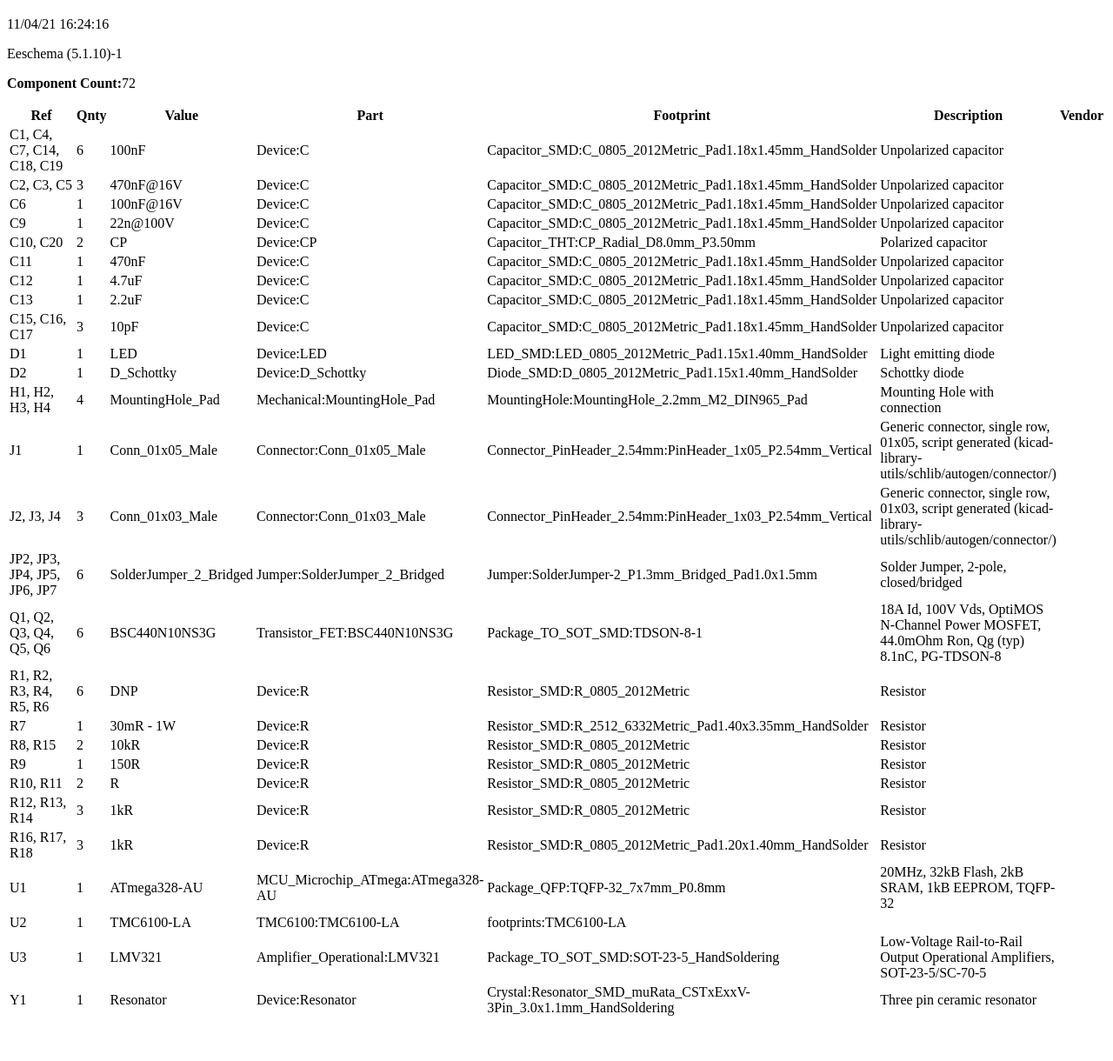
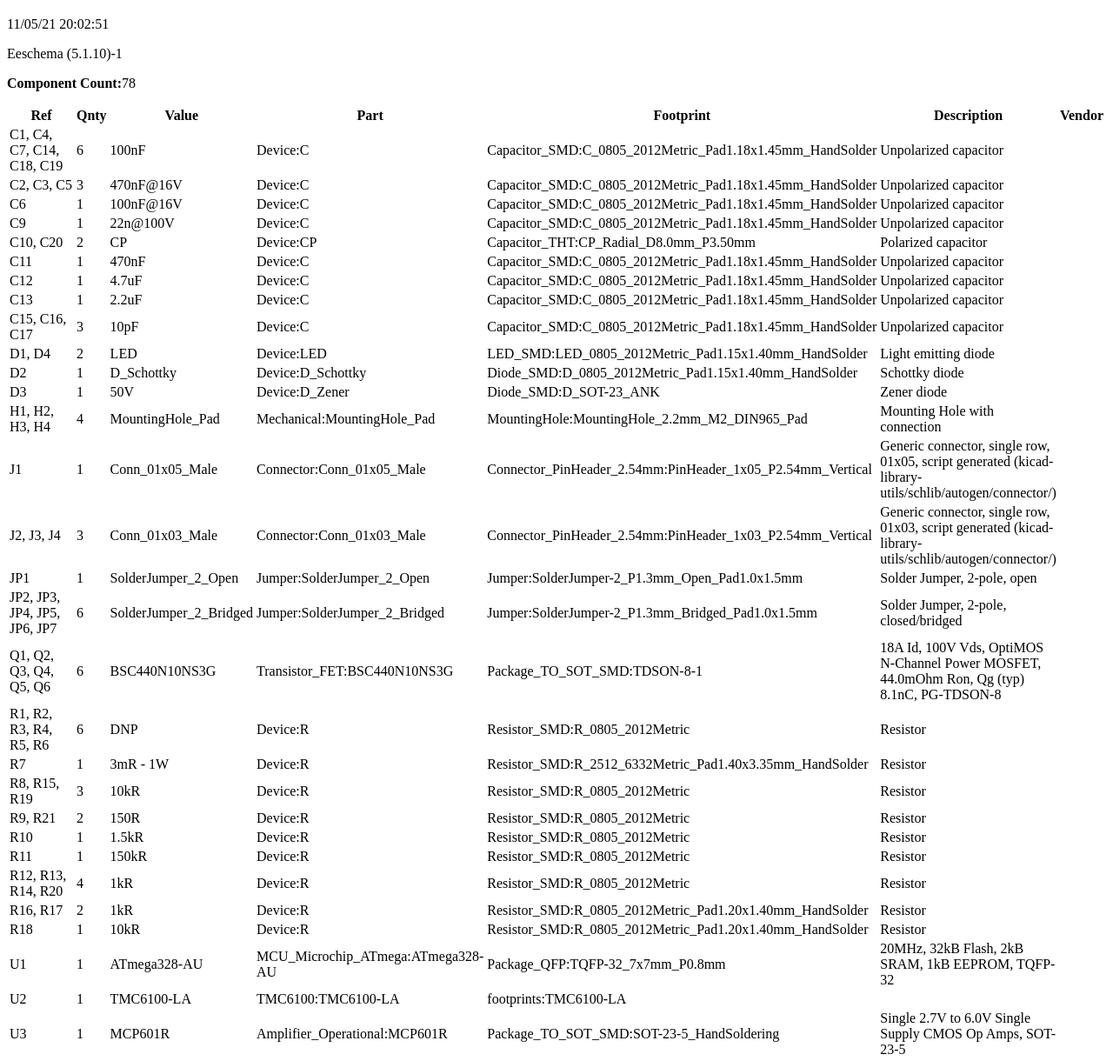
Before and after one commit to ClemensElflein/xESC, a plain HTML site: page PCB/xESC/xESC.html in a window 1280 px wide. Shown: the part 61-1281 px from the top of the page at 87% size. Before the commit the page ends 1240 px from the top, so only its background shows below. Drawn offline with Linux system fonts and the light colour scheme.

Commit message:
changed current sense amplifier to MCP601R, added values for current sense resistors

```diff
--- a/PCB/xESC/xESC.html
+++ b/PCB/xESC/xESC.html
@@ -8,9 +8,9 @@
     </head>
     <body>
     <h1>C:\Users\Clemens\Documents\GitHub\xESC\PCB\xESC\xESC.sch</h1>
-    <p>11/04/21 16:24:16</p>
+    <p>11/05/21 20:02:51</p>
     <p>Eeschema (5.1.10)-1</p>
-    <p><b>Component Count:</b>72</p>
+    <p><b>Component Count:</b>78</p>
     <table>
     <tr><th style='width:640px'>Ref</th><th>Qnty</th><th>Value</th><th>Part</th><th>Footprint</th><th>Description</th><th>Vendor</th></tr>
     <tr><td>C1, C4, C7, C14, C18, C19</td><td>6</td><td>100nF</td><td>Device:C</td><td>Capacitor_SMD:C_0805_2012Metric_Pad1.18x1.45mm_HandSolder</td><td>Unpolarized capacitor</td><td></td></tr>
@@ -22,23 +22,27 @@
     <tr><td>C12</td><td>1</td><td>4.7uF</td><td>Device:C</td><td>Capacitor_SMD:C_0805_2012Metric_Pad1.18x1.45mm_HandSolder</td><td>Unpolarized capacitor</td><td></td></tr>
     <tr><td>C13</td><td>1</td><td>2.2uF</td><td>Device:C</td><td>Capacitor_SMD:C_0805_2012Metric_Pad1.18x1.45mm_HandSolder</td><td>Unpolarized capacitor</td><td></td></tr>
     <tr><td>C15, C16, C17</td><td>3</td><td>10pF</td><td>Device:C</td><td>Capacitor_SMD:C_0805_2012Metric_Pad1.18x1.45mm_HandSolder</td><td>Unpolarized capacitor</td><td></td></tr>
-    <tr><td>D1</td><td>1</td><td>LED</td><td>Device:LED</td><td>LED_SMD:LED_0805_2012Metric_Pad1.15x1.40mm_HandSolder</td><td>Light emitting diode</td><td></td></tr>
+    <tr><td>D1, D4</td><td>2</td><td>LED</td><td>Device:LED</td><td>LED_SMD:LED_0805_2012Metric_Pad1.15x1.40mm_HandSolder</td><td>Light emitting diode</td><td></td></tr>
     <tr><td>D2</td><td>1</td><td>D_Schottky</td><td>Device:D_Schottky</td><td>Diode_SMD:D_0805_2012Metric_Pad1.15x1.40mm_HandSolder</td><td>Schottky diode</td><td></td></tr>
+    <tr><td>D3</td><td>1</td><td>50V</td><td>Device:D_Zener</td><td>Diode_SMD:D_SOT-23_ANK</td><td>Zener diode</td><td></td></tr>
     <tr><td>H1, H2, H3, H4</td><td>4</td><td>MountingHole_Pad</td><td>Mechanical:MountingHole_Pad</td><td>MountingHole:MountingHole_2.2mm_M2_DIN965_Pad</td><td>Mounting Hole with connection</td><td></td></tr>
     <tr><td>J1</td><td>1</td><td>Conn_01x05_Male</td><td>Connector:Conn_01x05_Male</td><td>Connector_PinHeader_2.54mm:PinHeader_1x05_P2.54mm_Vertical</td><td>Generic connector, single row, 01x05, script generated (kicad-library-utils/schlib/autogen/connector/)</td><td></td></tr>
     <tr><td>J2, J3, J4</td><td>3</td><td>Conn_01x03_Male</td><td>Connector:Conn_01x03_Male</td><td>Connector_PinHeader_2.54mm:PinHeader_1x03_P2.54mm_Vertical</td><td>Generic connector, single row, 01x03, script generated (kicad-library-utils/schlib/autogen/connector/)</td><td></td></tr>
+    <tr><td>JP1</td><td>1</td><td>SolderJumper_2_Open</td><td>Jumper:SolderJumper_2_Open</td><td>Jumper:SolderJumper-2_P1.3mm_Open_Pad1.0x1.5mm</td><td>Solder Jumper, 2-pole, open</td><td></td></tr>
     <tr><td>JP2, JP3, JP4, JP5, JP6, JP7</td><td>6</td><td>SolderJumper_2_Bridged</td><td>Jumper:SolderJumper_2_Bridged</td><td>Jumper:SolderJumper-2_P1.3mm_Bridged_Pad1.0x1.5mm</td><td>Solder Jumper, 2-pole, closed/bridged</td><td></td></tr>
     <tr><td>Q1, Q2, Q3, Q4, Q5, Q6</td><td>6</td><td>BSC440N10NS3G</td><td>Transistor_FET:BSC440N10NS3G</td><td>Package_TO_SOT_SMD:TDSON-8-1</td><td>18A Id, 100V Vds, OptiMOS N-Channel Power MOSFET, 44.0mOhm Ron, Qg (typ) 8.1nC, PG-TDSON-8</td><td></td></tr>
     <tr><td>R1, R2, R3, R4, R5, R6</td><td>6</td><td>DNP</td><td>Device:R</td><td>Resistor_SMD:R_0805_2012Metric</td><td>Resistor</td><td></td></tr>
-    <tr><td>R7</td><td>1</td><td>30mR - 1W</td><td>Device:R</td><td>Resistor_SMD:R_2512_6332Metric_Pad1.40x3.35mm_HandSolder</td><td>Resistor</td><td></td></tr>
-    <tr><td>R8, R15</td><td>2</td><td>10kR</td><td>Device:R</td><td>Resistor_SMD:R_0805_2012Metric</td><td>Resistor</td><td></td></tr>
-    <tr><td>R9</td><td>1</td><td>150R</td><td>Device:R</td><td>Resistor_SMD:R_0805_2012Metric</td><td>Resistor</td><td></td></tr>
-    <tr><td>R10, R11</td><td>2</td><td>R</td><td>Device:R</td><td>Resistor_SMD:R_0805_2012Metric</td><td>Resistor</td><td></td></tr>
-    <tr><td>R12, R13, R14</td><td>3</td><td>1kR</td><td>Device:R</td><td>Resistor_SMD:R_0805_2012Metric</td><td>Resistor</td><td></td></tr>
-    <tr><td>R16, R17, R18</td><td>3</td><td>1kR</td><td>Device:R</td><td>Resistor_SMD:R_0805_2012Metric_Pad1.20x1.40mm_HandSolder</td><td>Resistor</td><td></td></tr>
+    <tr><td>R7</td><td>1</td><td>3mR - 1W</td><td>Device:R</td><td>Resistor_SMD:R_2512_6332Metric_Pad1.40x3.35mm_HandSolder</td><td>Resistor</td><td></td></tr>
+    <tr><td>R8, R15, R19</td><td>3</td><td>10kR</td><td>Device:R</td><td>Resistor_SMD:R_0805_2012Metric</td><td>Resistor</td><td></td></tr>
+    <tr><td>R9, R21</td><td>2</td><td>150R</td><td>Device:R</td><td>Resistor_SMD:R_0805_2012Metric</td><td>Resistor</td><td></td></tr>
+    <tr><td>R10</td><td>1</td><td>1.5kR</td><td>Device:R</td><td>Resistor_SMD:R_0805_2012Metric</td><td>Resistor</td><td></td></tr>
+    <tr><td>R11</td><td>1</td><td>150kR</td><td>Device:R</td><td>Resistor_SMD:R_0805_2012Metric</td><td>Resistor</td><td></td></tr>
+    <tr><td>R12, R13, R14, R20</td><td>4</td><td>1kR</td><td>Device:R</td><td>Resistor_SMD:R_0805_2012Metric</td><td>Resistor</td><td></td></tr>
+    <tr><td>R16, R17</td><td>2</td><td>1kR</td><td>Device:R</td><td>Resistor_SMD:R_0805_2012Metric_Pad1.20x1.40mm_HandSolder</td><td>Resistor</td><td></td></tr>
+    <tr><td>R18</td><td>1</td><td>10kR</td><td>Device:R</td><td>Resistor_SMD:R_0805_2012Metric_Pad1.20x1.40mm_HandSolder</td><td>Resistor</td><td></td></tr>
     <tr><td>U1</td><td>1</td><td>ATmega328-AU</td><td>MCU_Microchip_ATmega:ATmega328-AU</td><td>Package_QFP:TQFP-32_7x7mm_P0.8mm</td><td>20MHz, 32kB Flash, 2kB SRAM, 1kB EEPROM, TQFP-32</td><td></td></tr>
     <tr><td>U2</td><td>1</td><td>TMC6100-LA</td><td>TMC6100:TMC6100-LA</td><td>footprints:TMC6100-LA</td><td></td><td></td></tr>
-    <tr><td>U3</td><td>1</td><td>LMV321</td><td>Amplifier_Operational:LMV321</td><td>Package_TO_SOT_SMD:SOT-23-5_HandSoldering</td><td>Low-Voltage Rail-to-Rail Output Operational Amplifiers, SOT-23-5/SC-70-5</td><td></td></tr>
+    <tr><td>U3</td><td>1</td><td>MCP601R</td><td>Amplifier_Operational:MCP601R</td><td>Package_TO_SOT_SMD:SOT-23-5_HandSoldering</td><td>Single 2.7V to 6.0V Single Supply CMOS Op Amps, SOT-23-5</td><td></td></tr>
     <tr><td>Y1</td><td>1</td><td>Resonator</td><td>Device:Resonator</td><td>Crystal:Resonator_SMD_muRata_CSTxExxV-3Pin_3.0x1.1mm_HandSoldering</td><td>Three pin ceramic resonator</td><td></td></tr><!--TABLEROW-->
     </table>
     </body>
```
Also changed, not shown: 3 other files.
